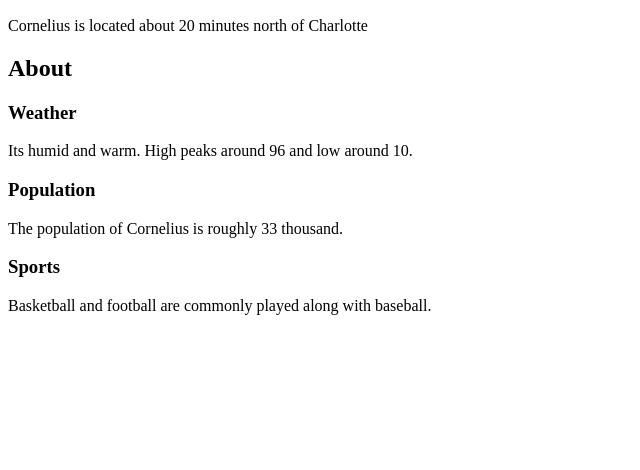
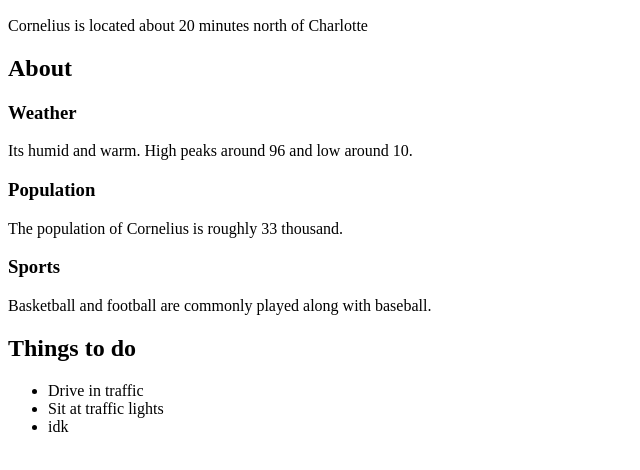
Before and after one commit to maxpeg8/mpegram-I210, a plain HTML site: page zybooks/lab1_11.html in a window 1280 px wide. Shown: the part 110-580 px from the top of the page, without its empty margins (0-640 px from the left). Drawn offline with Linux system fonts and the light colour scheme.

Commit message:
lab zybooks

```diff
--- a/zybooks/lab1_11.html
+++ b/zybooks/lab1_11.html
@@ -17,12 +17,22 @@
         <h3>Weather</h3>
         <p>Its humid and warm. High peaks around 96 and low around 10.</p>
       </section>
-      <h3>Population</h3>
-      <p>The population of Cornelius is roughly 33 thousand.</p>
-        </section>
+      <section>
+        <h3>Population</h3>
+        <p>The population of Cornelius is roughly 33 thousand.</p>
+      </section>
+      <section>
         <h3>Sports</h3>
         <p>Basketball and football are commonly played along with baseball.</p>
+      </section>
     </section>
+    <section>
+      <h2>Things to do</h2>
+      <ul>
+        <li>Drive in traffic</li>
+        <li>Sit at traffic lights</li>
+        <li>idk</li>
+      </ul>
     </section>
   </body>
 </html>
```
